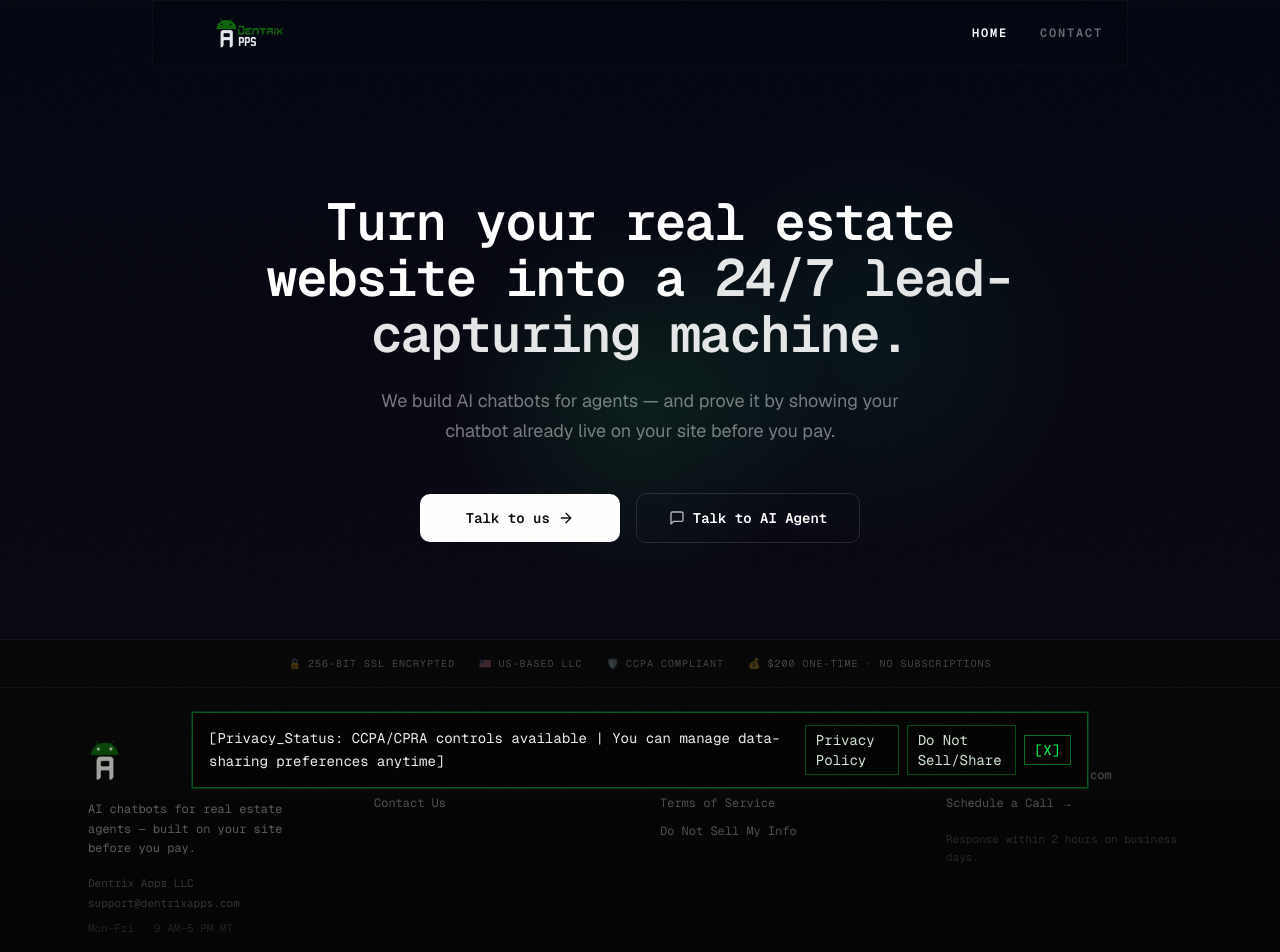
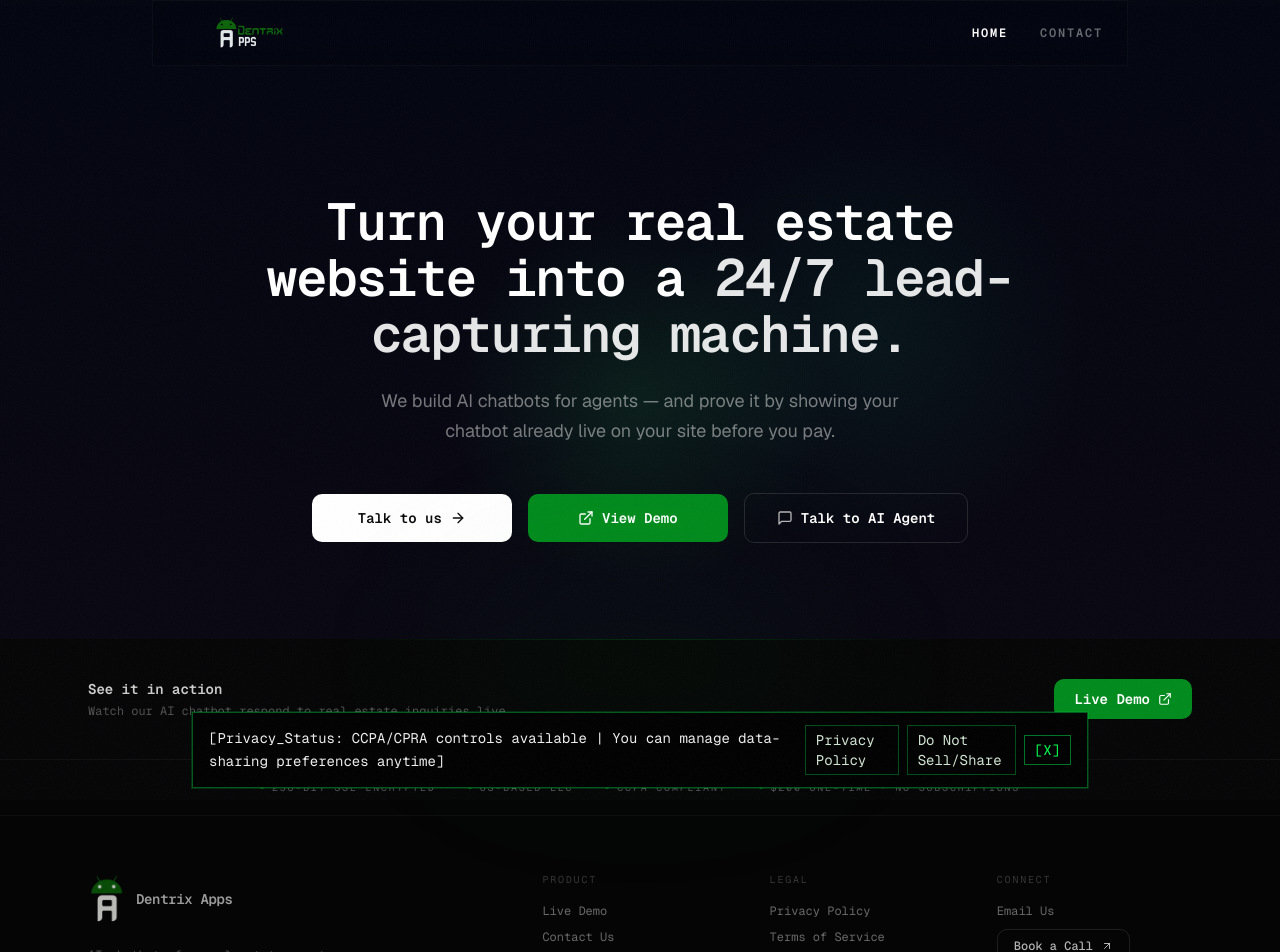
Before and after one commit to Denis-Arzu/myportfoliowebsite, a Next.js app: page / in a window 1280 px wide. Shown: the top 952 px of the page. Built offline with nearby package versions, Linux system fonts and the light colour scheme.

Commit message:
feat: enhance HeroSection and SiteFooter with demo links and content updates

```diff
--- a/app/(home)/components/HeroSection.tsx
+++ b/app/(home)/components/HeroSection.tsx
@@ -1,7 +1,7 @@
 "use client";
 
 import Link from "next/link";
-import { ArrowRight, MessageSquare } from "lucide-react";
+import { ArrowRight, MessageSquare, ExternalLink } from "lucide-react";
 import { heroContent } from "@/lib/content-data";
 
 interface HeroSectionProps {
@@ -22,13 +22,23 @@ export default function HeroSection({ onOpenChat }: HeroSectionProps) {
         {subheadline}
       </p>
 
-      <div className="mt-12 flex flex-col sm:flex-row items-center justify-center gap-3 sm:gap-4">
+      <div className="mt-12 flex flex-col sm:flex-row items-center justify-center gap-3 sm:gap-4 flex-wrap">
         <Link
           href={primaryCta.href}
           className="group inline-flex items-center justify-center gap-2 min-w-[200px] px-8 py-3.5 bg-white text-[#0A0A0B] rounded-lg font-semibold text-sm transition-all duration-200 hover:bg-white/90"
         >
           {primaryCta.label}
           <ArrowRight className="w-4 h-4 group-hover:translate-x-0.5 transition-transform" />
+        </Link>
+
+        <Link
+          href="https://bot.dentrixapps.com"
+          target="_blank"
+          rel="noopener noreferrer"
+          className="group inline-flex items-center justify-center gap-2 min-w-[200px] px-8 py-3.5 bg-brand-green text-white rounded-lg font-semibold text-sm transition-all duration-200 hover:brightness-110 hover:scale-[1.02]"
+        >
+          <ExternalLink className="w-4 h-4" />
+          View Demo
         </Link>
 
         <button
--- a/app/(home)/components/SiteFooter.tsx
+++ b/app/(home)/components/SiteFooter.tsx
@@ -1,5 +1,6 @@
 import Image from "next/image";
 import Link from "next/link";
+import { ExternalLink, ArrowUpRight } from "lucide-react";
 
 const CALENDLY = "https://calendly.com/dentrixapps/30min";
 
@@ -7,89 +8,125 @@ export function SiteFooter() {
   const year = new Date().getFullYear();
 
   return (
-    <footer className="relative z-10 border-t border-white/[0.06] mt-auto bg-[#050506]">
-      {/* ── Trust bar ───────────────────────────────────────────────── */}
+    <footer className="relative z-10 mt-auto bg-[#050506]">
+      {/* ── Ambient green glow ─────────────────────────────────────────── */}
+      <div className="absolute top-0 left-1/2 -translate-x-1/2 w-[600px] h-px bg-gradient-to-r from-transparent via-[oklch(0.55_0.18_145/0.25)] to-transparent" />
+      <div className="absolute -top-20 left-1/2 -translate-x-1/2 w-[400px] h-[200px] bg-[oklch(0.55_0.18_145/0.04)] blur-[80px] rounded-full pointer-events-none" />
+
+      {/* ── CTA strip ──────────────────────────────────────────────────── */}
+      <div className="relative border-b border-white/[0.04]">
+        <div className="max-w-6xl mx-auto px-6 py-8 sm:py-10 flex flex-col sm:flex-row items-center justify-between gap-4">
+          <div>
+            <p className="text-sm font-semibold text-white/80">
+              See it in action
+            </p>
+            <p className="text-xs text-white/30 mt-1">
+              Watch our AI chatbot respond to real estate inquiries live.
+            </p>
+          </div>
+          <a
+            href="https://bot.dentrixapps.com"
+            target="_blank"
+            rel="noopener noreferrer"
+            className="group inline-flex items-center gap-2 px-5 py-2.5 bg-brand-green text-white text-sm font-semibold rounded-lg transition-all duration-200 hover:brightness-110 hover:scale-[1.02]"
+          >
+            Live Demo
+            <ExternalLink className="w-3.5 h-3.5 group-hover:translate-x-0.5 group-hover:-translate-y-0.5 transition-transform" />
+          </a>
+        </div>
+      </div>
+
+      {/* ── Trust bar ──────────────────────────────────────────────────── */}
       <div className="border-b border-white/[0.04]">
-        <div className="max-w-6xl mx-auto px-6 py-4 flex flex-wrap items-center justify-center gap-x-6 gap-y-2">
+        <div className="max-w-6xl mx-auto px-6 py-5 flex flex-wrap items-center justify-center gap-x-8 gap-y-2">
           {[
-            { icon: "🔒", label: "256-bit SSL Encrypted" },
-            { icon: "🇺🇸", label: "US-Based LLC" },
-            { icon: "🛡️", label: "CCPA Compliant" },
-            { icon: "💰", label: "$200 One-Time · No Subscriptions" },
-          ].map(({ icon, label }) => (
+            { label: "256-bit SSL Encrypted" },
+            { label: "US-Based LLC" },
+            { label: "CCPA Compliant" },
+            { label: "$200 One-Time · No Subscriptions" },
+          ].map(({ label }) => (
             <span
               key={label}
-              className="inline-flex items-center gap-1.5 text-[10px] font-mono text-white/25 uppercase tracking-widest"
+              className="relative inline-flex items-center gap-2 text-[10px] font-mono text-white/30 uppercase tracking-[0.18em]"
             >
-              <span>{icon}</span>
+              <span className="w-1 h-1 rounded-full bg-brand-green/70" />
               <span>{label}</span>
             </span>
           ))}
         </div>
       </div>
 
-      {/* ── Main footer grid ─────────────────────────────────────────── */}
-      <div className="max-w-6xl mx-auto px-6 py-12 grid grid-cols-1 sm:grid-cols-2 lg:grid-cols-4 gap-10">
-        {/* Col 1 — Company */}
-        <div className="flex flex-col gap-4">
+      {/* ── Main footer grid ───────────────────────────────────────────── */}
+      <div className="max-w-6xl mx-auto px-6 py-14 grid grid-cols-1 sm:grid-cols-2 lg:grid-cols-5 gap-10 lg:gap-8">
+        {/* Col 1 — Company (spans 2 cols) */}
+        <div className="lg:col-span-2 flex flex-col gap-5">
+          <div className="flex items-center gap-3">
             <Image
               src="/images/home/dentrixappslogoicon.webp"
               alt="Dentrix Apps LLC"
-            width={32}
-            height={32}
-            className="opacity-70"
+              width={36}
+              height={36}
+              className="opacity-80"
             />
-          <p className="text-xs text-white/35 leading-relaxed max-w-[200px]">
-            AI chatbots for real estate agents — built on your site before you
-            pay.
+            <span className="text-sm font-semibold text-white/60 tracking-tight">
+              Dentrix Apps
+            </span>
+          </div>
+          <p className="text-xs text-white/30 leading-relaxed max-w-[280px]">
+            AI chatbots for real estate agents — built on your site{" "}
+            <span className="text-white/50">before</span> you pay.
           </p>
-          <div className="space-y-1 text-[11px] text-white/20 font-mono">
-            <p>Dentrix Apps LLC</p>
-            {/* <p>1621 Central Ave</p>
-            <p>Cheyenne, WY 82001</p> */}
+          <div className="space-y-1.5 text-[11px] text-white/25 font-mono">
+            <p>Dentrix Apps LLC · Cheyenne, WY</p>
             <a
               href="mailto:support@dentrixapps.com"
-              className="block hover:text-white/50 transition-colors"
+              className="block text-brand-green/70 hover:text-brand-green transition-colors"
             >
               support@dentrixapps.com
             </a>
-            {/* <a
-              href="tel:+13072008300"
-              className="block hover:text-white/50 transition-colors"
-            >
-              +1 (307) 200-8300
-            </a> */}
-            <p className="text-white/12 pt-1">Mon–Fri · 9 AM–5 PM MT</p>
+            <p className="text-white/12 pt-0.5">Mon–Fri · 9 AM–5 PM MT</p>
           </div>
         </div>
 
         {/* Col 2 — Product */}
-        <div className="flex flex-col gap-3">
-          <p className="text-[10px] font-mono text-white/20 uppercase tracking-[0.18em] mb-1">
+        <div className="flex flex-col gap-4">
+          <p className="text-[10px] font-mono text-white/20 uppercase tracking-[0.18em]">
             Product
           </p>
+          <div className="flex flex-col gap-2.5">
+            <Link
+              href="https://bot.dentrixapps.com"
+              target="_blank"
+              rel="noopener noreferrer"
+              className="group inline-flex items-center gap-1.5 text-xs text-white/40 hover:text-brand-green transition-colors w-fit"
+            >
+              Live Demo
+              <ArrowUpRight className="w-3 h-3 opacity-0 -translate-y-0.5 group-hover:opacity-100 group-hover:translate-y-0 transition-all" />
+            </Link>
             {[
               // { label: "How It Works", href: "/#how-it-works" },
-            // { label: "Pricing — $200 One-Time", href: "/#pricing" },
-            { label: "Live Demo", href: "/contact" },
+              // { label: "Pricing", href: "/#pricing" },
+              { label: "Contact Us", href: "/contact" },
               // { label: "FAQ", href: "/#faq" },
-            { label: "Contact Us", href: "/contact" },
             ].map(({ label, href }) => (
               <Link
                 key={label}
                 href={href}
-              className="text-xs text-white/30 hover:text-white transition-colors"
+                className="group inline-flex items-center gap-1.5 text-xs text-white/40 hover:text-white transition-colors w-fit"
               >
                 {label}
+                <span className="w-0 h-px bg-white/50 group-hover:w-full transition-all duration-300" />
               </Link>
             ))}
           </div>
+        </div>
 
         {/* Col 3 — Legal */}
-        <div className="flex flex-col gap-3">
-          <p className="text-[10px] font-mono text-white/20 uppercase tracking-[0.18em] mb-1">
+        <div className="flex flex-col gap-4">
+          <p className="text-[10px] font-mono text-white/20 uppercase tracking-[0.18em]">
             Legal
           </p>
+          <div className="flex flex-col gap-2.5">
             {[
               { label: "Privacy Policy", href: "/privacy-policy" },
               { label: "Terms of Service", href: "/terms-of-service" },
@@ -98,46 +135,54 @@ export function SiteFooter() {
               <Link
                 key={label}
                 href={href}
-              className="text-xs text-white/30 hover:text-white transition-colors"
+                className="group inline-flex items-center gap-1.5 text-xs text-white/40 hover:text-white transition-colors w-fit"
               >
                 {label}
+                <span className="w-0 h-px bg-white/50 group-hover:w-full transition-all duration-300" />
               </Link>
             ))}
           </div>
+        </div>
 
         {/* Col 4 — Get In Touch */}
-        <div className="flex flex-col gap-3">
-          <p className="text-[10px] font-mono text-white/20 uppercase tracking-[0.18em] mb-1">
-            Get In Touch
+        <div className="flex flex-col gap-4">
+          <p className="text-[10px] font-mono text-white/20 uppercase tracking-[0.18em]">
+            Connect
           </p>
+          <div className="flex flex-col gap-2.5">
             <a
               href="mailto:support@dentrixapps.com"
-            className="text-xs text-white/30 hover:text-white transition-colors"
+              className="group inline-flex items-center gap-1.5 text-xs text-white/40 hover:text-brand-green transition-colors w-fit"
             >
-            support@dentrixapps.com
+              Email Us
+              <ArrowUpRight className="w-3 h-3 opacity-0 -translate-y-0.5 group-hover:opacity-100 group-hover:translate-y-0 transition-all" />
             </a>
             <a
               href={CALENDLY}
               target="_blank"
               rel="noreferrer"
-            className="text-xs text-white/30 hover:text-white transition-colors"
+              className="relative group inline-flex items-center gap-2 px-4 py-2 text-xs font-medium text-white/70 border border-white/10 rounded-lg hover:border-brand-green/40 hover:text-brand-green transition-all duration-200 w-fit"
             >
-            Schedule a Call →
+              <span>Book a Call</span>
+              <ArrowUpRight className="w-3 h-3 group-hover:translate-x-0.5 group-hover:-translate-y-0.5 transition-transform" />
             </a>
-          <p className="text-[11px] text-white/15 leading-relaxed pt-2">
-            Response within 2 hours on business days.
+            <p className="text-[10px] text-white/15 leading-relaxed pt-1">
+              Response within 2 hrs · Business days
             </p>
           </div>
         </div>
+      </div>
 
-      {/* ── Bottom bar ───────────────────────────────────────────────── */}
+      {/* ── Bottom bar ─────────────────────────────────────────────────── */}
       <div className="border-t border-white/[0.04]">
-        <div className="max-w-6xl mx-auto px-6 py-5 flex flex-col sm:flex-row items-center justify-between gap-3 text-[10px] font-mono text-white/15">
+        <div className="max-w-6xl mx-auto px-6 py-6 flex flex-col sm:flex-row items-center justify-between gap-4 text-[10px] font-mono text-white/20">
           <p>© {year} Dentrix Apps LLC · All rights reserved.</p>
-          <p>
-            Dentrix Apps LLC is a registered business in the State of Wyoming.
-          </p>
-          <p>Built for real estate professionals.</p>
+          <div className="flex items-center gap-4">
+            <span className="w-1 h-1 rounded-full bg-brand-green/50" />
+            <p>Registered in Wyoming</p>
+            <span className="w-1 h-1 rounded-full bg-brand-green/50" />
+            <p>Built for real estate</p>
+          </div>
         </div>
       </div>
     </footer>
--- a/lib/content-data.ts
+++ b/lib/content-data.ts
@@ -10,7 +10,7 @@ export const heroContent = {
 };
 
 export const contactContent = {
-  heading: "Contact Us",
+  heading: "Drop us your clean thoughts",
   subheading:
     "Tell us about your market and website. We'll scope your chatbot and show you a live preview on your site.",
   serviceTypes: [
```
Lines whose indentation alone changed are shown as unchanged.
